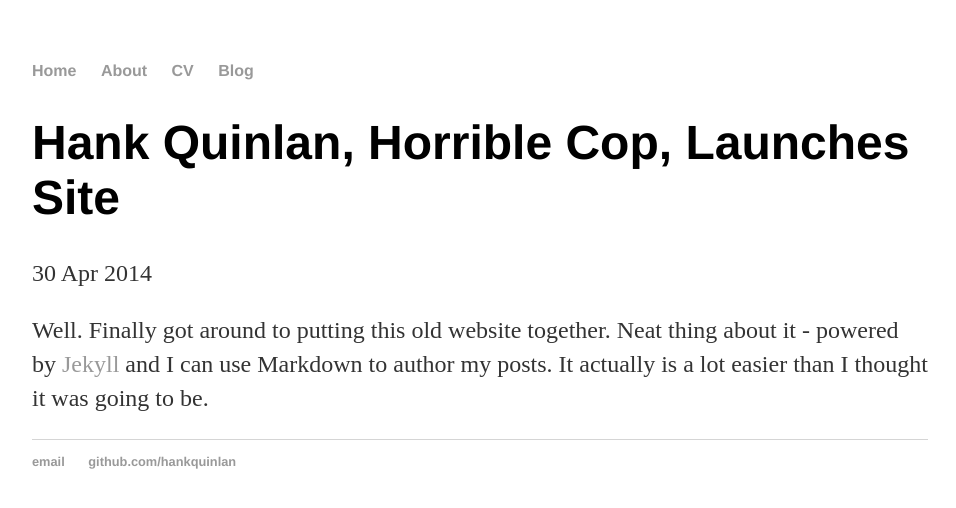
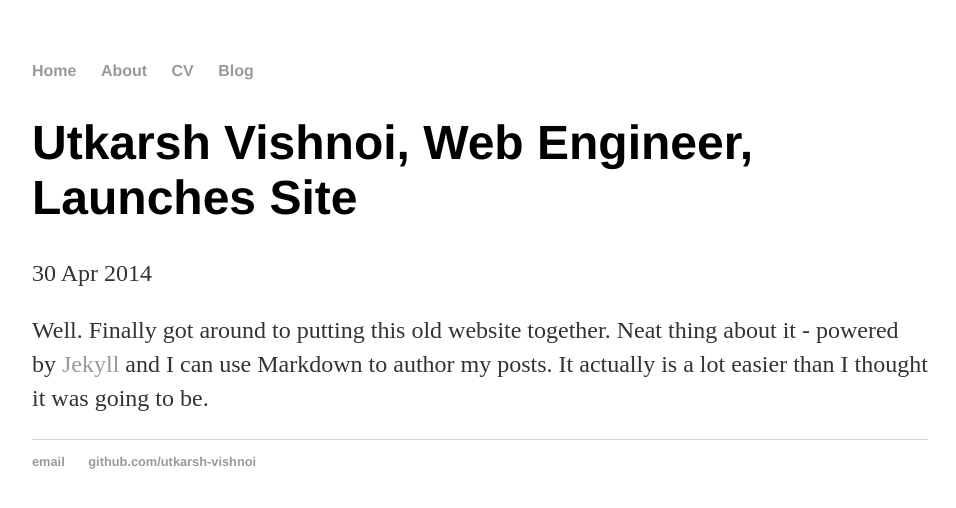
Before and after one commit to Utkarsh-vishnoi/utkarsh-vishnoi.github.io, a Jekyll site: the page built from _posts/2014-04-30-hank-quinlan-site-launched.md, in a window 1280 px wide. Shown: the top 508 px of the page, without its empty margins (160-1116 px from the left). Built offline with Jekyll 4.4.1, drawn with Linux system fonts in a browser that asks for light colours.

Commit message:
Added Correct info

```diff
--- a/_layouts/default.html
+++ b/_layouts/default.html
@@ -25,8 +25,8 @@
 
   <footer>
    <ul>
-   <li><a href="mailto:hankquinlanhub@gmail.com">email</a></li>
-   <li><a href="https://github.com/hankquinlan">github.com/hankquinlan</a></li>
+   <li><a href="mailto:utkarshvishnoi25@gmail.com">email</a></li>
+   <li><a href="https://github.com/utkarsh-vishnoi">github.com/utkarsh-vishnoi</a></li>
    </ul>
   </footer>
   </body>
--- a/_posts/2014-04-30-hank-quinlan-site-launched.md
+++ b/_posts/2014-04-30-hank-quinlan-site-launched.md
@@ -1,6 +1,6 @@
 ---
 layout: post
-title: "Hank Quinlan, Horrible Cop, Launches Site"
+title: "Utkarsh Vishnoi, Web Engineer, Launches Site"
 date: 2014-04-30
 ---
 
```
